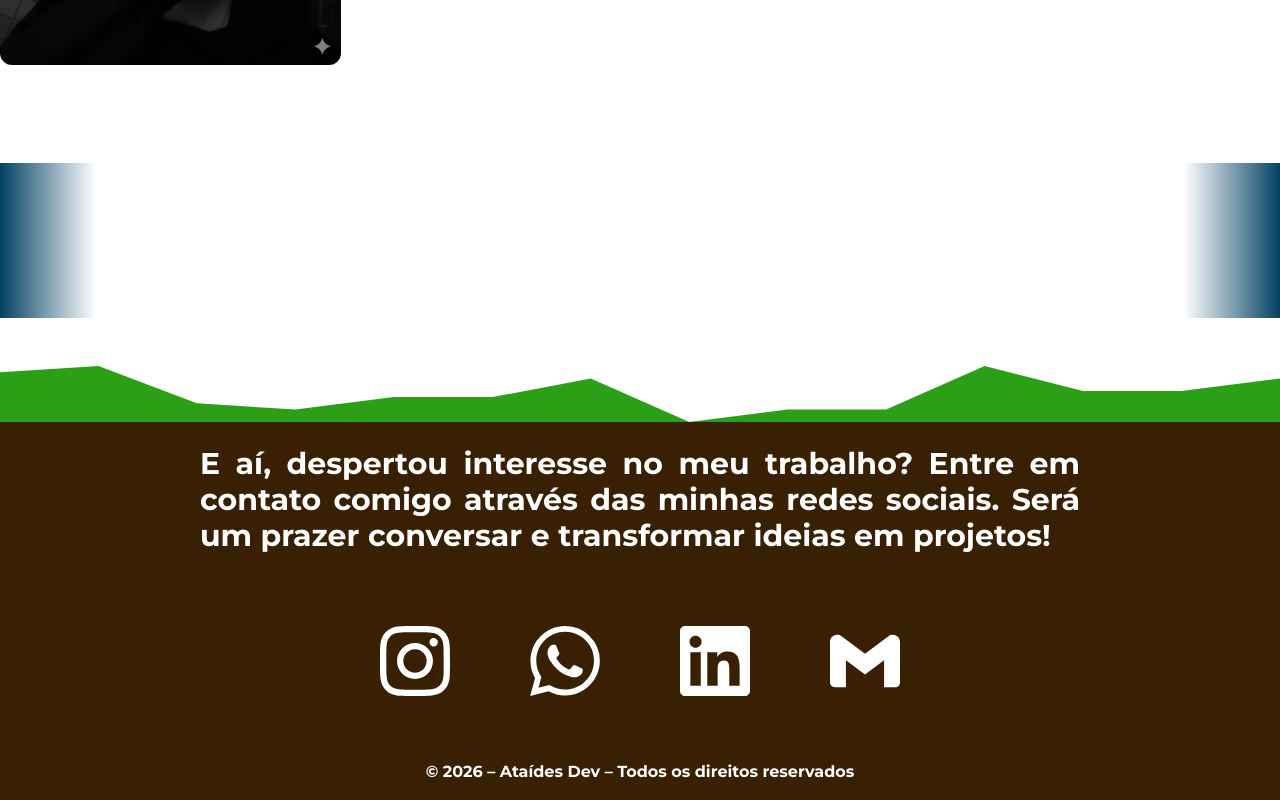
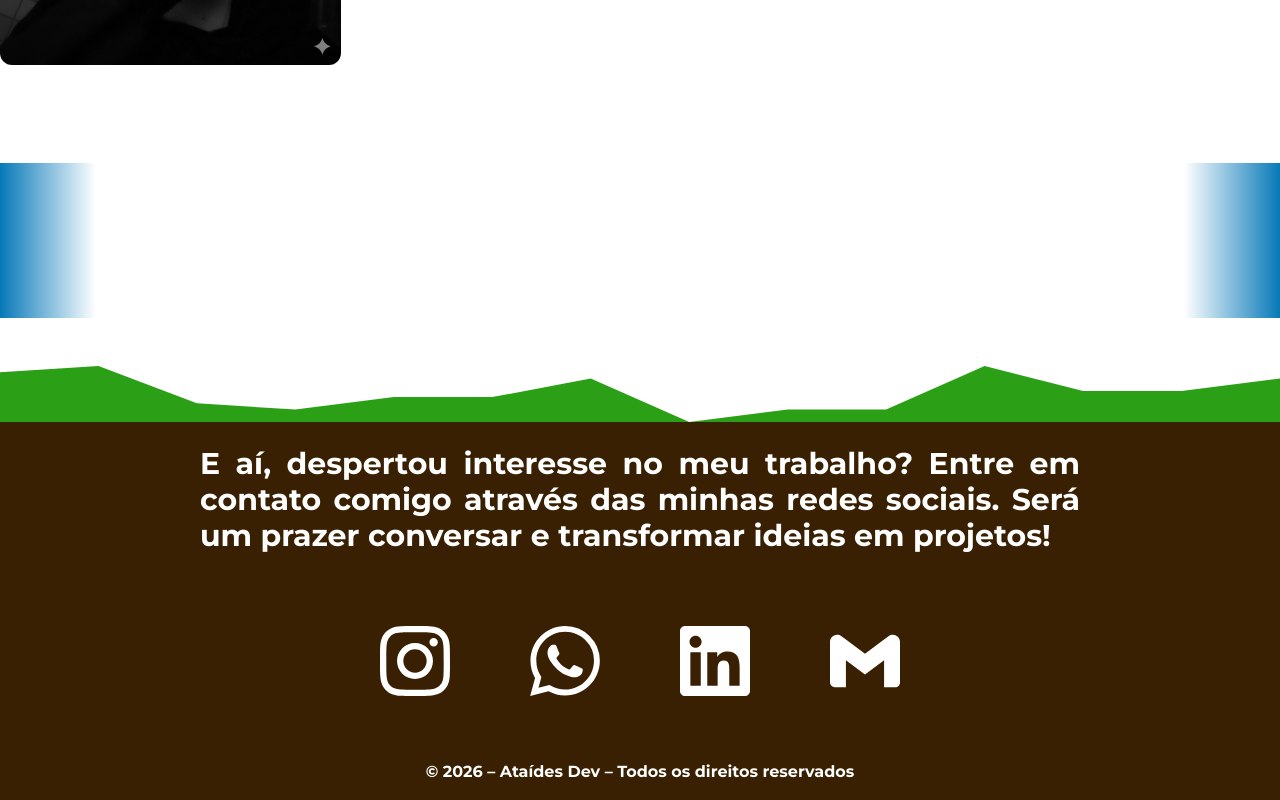
Before and after one commit to LeonardoAtaides/MyPortifolio, a Next.js app in the folder my-portifolio/: page / in a window 1280 px wide. Shown: the part 1725-2525 px from the top of the page. Built offline with nearby package versions, Linux system fonts and the light colour scheme; some icons are missing.

Commit message:
Update infiniteicons.tsx

```diff
--- a/my-portifolio/app/components/infiniteicons.tsx
+++ b/my-portifolio/app/components/infiniteicons.tsx
@@ -45,9 +45,9 @@
   if (!mounted) return null
   return (
     <div className="relative w-full overflow-hidden py-8 mt-12 pb-20">
-      <div className="absolute left-0 top-0 bottom-0 w-24 z-10 pointer-events-none"style={{background: `linear-gradient(to right, ${ theme === "dark" ? "#000" : "var(--bg-secundary)"}, transparent)`}}/>
+      <div className="absolute left-0 top-0 bottom-0 w-24 z-10 pointer-events-none"style={{background: `linear-gradient(to right, ${ theme === "dark" ? "#000" : "var(--bg)"}, transparent)`}}/>
 
-      <div className="absolute right-0 top-0 bottom-0 w-24 z-10 pointer-events-none"style={{background: `linear-gradient(to left, ${theme === "dark" ? "#000" : "var(--bg-secundary)"}, transparent)`}}/>
+      <div className="absolute right-0 top-0 bottom-0 w-24 z-10 pointer-events-none"style={{background: `linear-gradient(to left, ${theme === "dark" ? "#000" : "var(--bg)"}, transparent)`}}/>
 
       <div className="flex">
         <div className="flex animate-scroll-1 gap-16 px-4">
```
